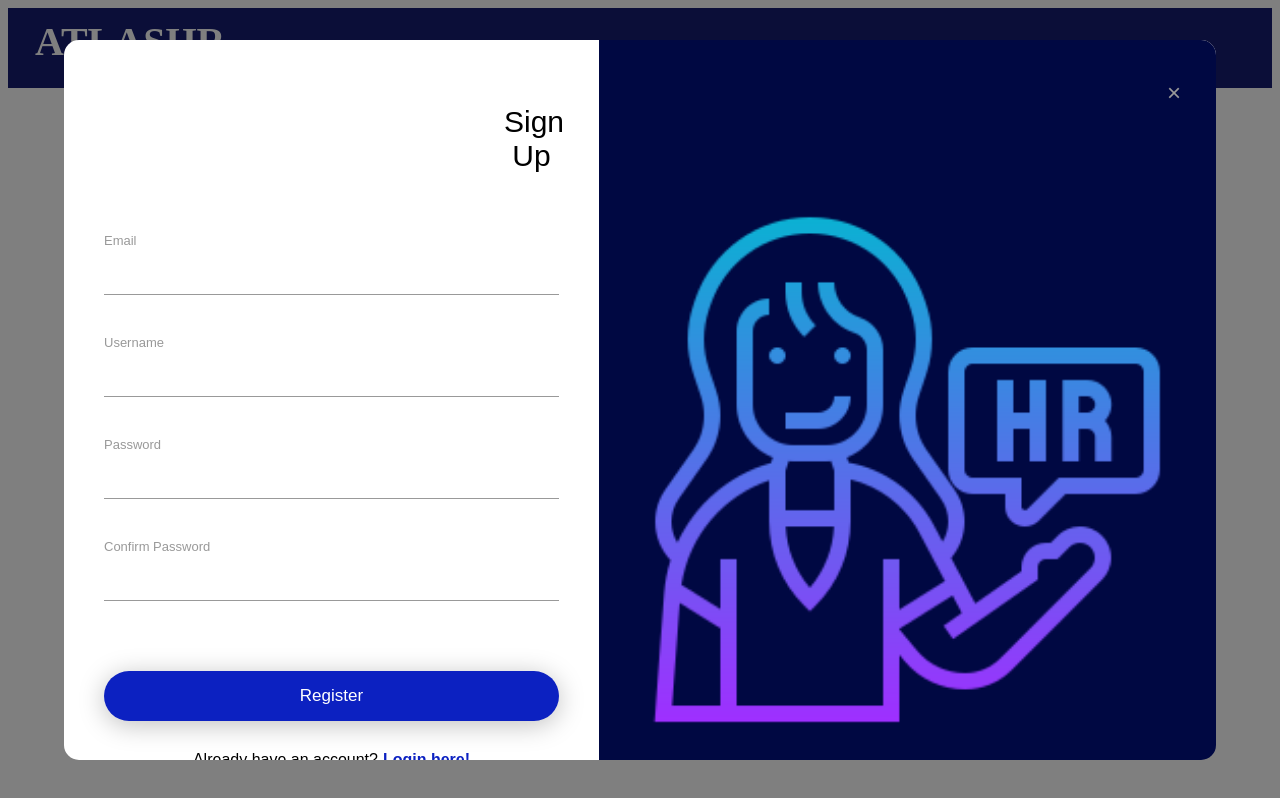
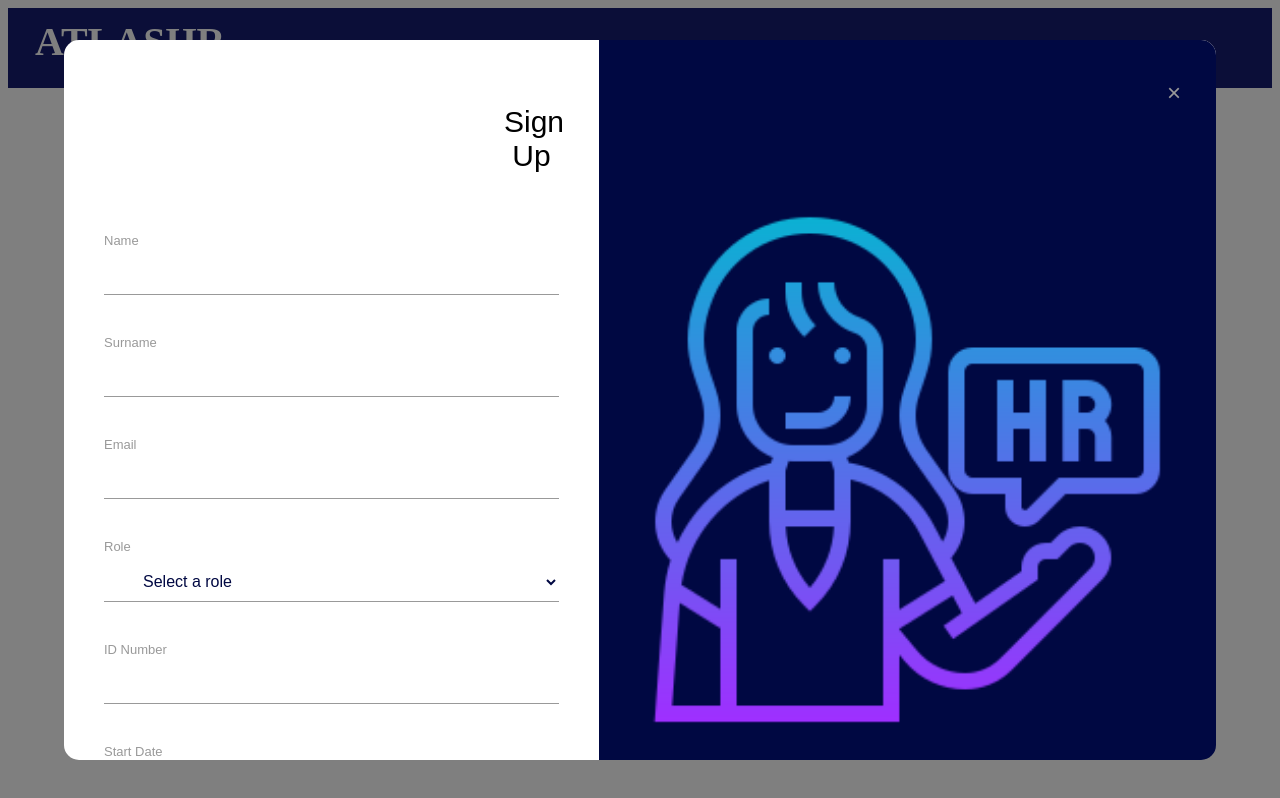
Before and after one commit to NetworkcoTeam/HR_Tool, a React (Create React App) app: page / in a window 1280 px wide. Both pictures are taken after a click on the button "Register". Built offline with nearby package versions, Linux system fonts and the light colour scheme.

Commit message:
Added registration fields

```diff
--- a/src/Components/RegisterForm.js
+++ b/src/Components/RegisterForm.js
@@ -4,8 +4,12 @@ import './RegisterForm.css';
 const RegisterForm = () => {
   const [isOpen, setIsOpen] = useState(false);
   const [formData, setFormData] = useState({
+    name: '',
+    surname: '',
     email: '',
-    username: '',
+    role: '',
+    IdNumber: '',
+    startDate: '',
     password: '',
     confirmPassword: ''
   });
@@ -22,16 +26,10 @@ const RegisterForm = () => {
     }));
   };
 
-  /**const handleSubmit = (e) => {
-    e.preventDefault();
-    console.log('Registration data:', formData);
-    // Add your registration logic here
-  };*/
-
   const handleSubmit = async (e) => {
     e.preventDefault();
 
-  // Optional: Basic client-side validation
+    // Basic client-side validation
     if (formData.password !== formData.confirmPassword) {
       alert("Passwords do not match!");
       return;
@@ -44,8 +42,12 @@ const RegisterForm = () => {
           'Content-Type': 'application/json',
         },
         body: JSON.stringify({
+          name: formData.name,
+          surname: formData.surname,
           email: formData.email,
-        username: formData.username,
+          role: formData.role,
+          IdNumber: formData.IdNumber,
+          startDate: formData.startDate,
           password: formData.password
         }),
       });
@@ -61,7 +63,6 @@ const RegisterForm = () => {
       console.error('Error:', error);
     }
   };
-
 
   return (
     <div className="registration-component">
@@ -82,6 +83,38 @@ const RegisterForm = () => {
 
                 <form onSubmit={handleSubmit}>
                   <div className="form-group">
+                    <label className="input-label">Name</label>
+                    <div className="input-wrapper">
+                      <span className="input-icon user-icon"></span>
+                      <input
+                        type="text"
+                        name="name"
+                        className="form-input"
+                        placeholder=""
+                        value={formData.name}
+                        onChange={handleChange}
+                        required
+                      />
+                    </div>
+                  </div>
+
+                  <div className="form-group">
+                    <label className="input-label">Surname</label>
+                    <div className="input-wrapper">
+                      <span className="input-icon user-icon"></span>
+                      <input
+                        type="text"
+                        name="surname"
+                        className="form-input"
+                        placeholder=""
+                        value={formData.surname}
+                        onChange={handleChange}
+                        required
+                      />
+                    </div>
+                  </div>
+
+                  <div className="form-group">
                     <label className="input-label">Email</label>
                     <div className="input-wrapper">
                       <span className="input-icon email-icon"></span>
@@ -98,15 +131,48 @@ const RegisterForm = () => {
                   </div>
 
                   <div className="form-group">
-                    <label className="input-label">Username</label>
+                    <label className="input-label">Role</label>
                     <div className="input-wrapper">
-                      <span className="input-icon user-icon"></span>
+                      <span className="input-icon role-icon"></span>
+                      <select
+                        name="role"
+                        className="form-input"
+                        value={formData.role}
+                        onChange={handleChange}
+                        required
+                      >
+                        <option value="">Select a role</option>
+                        <option value="admin">Admin</option>
+                        <option value="employee">Employee</option>
+                      </select>
+                    </div>
+                  </div>
+
+                  <div className="form-group">
+                    <label className="input-label">ID Number</label>
+                    <div className="input-wrapper">
+                      <span className="input-icon id-icon"></span>
                       <input
                         type="text"
-                        name="username"
+                        name="IdNumber"
                         className="form-input"
                         placeholder=""
-                        value={formData.username}
+                        value={formData.IdNumber}
+                        onChange={handleChange}
+                        required
+                      />
+                    </div>
+                  </div>
+
+                  <div className="form-group">
+                    <label className="input-label">Start Date</label>
+                    <div className="input-wrapper">
+                      <span className="input-icon date-icon"></span>
+                      <input
+                        type="date"
+                        name="startDate"
+                        className="form-input"
+                        value={formData.startDate}
                         onChange={handleChange}
                         required
                       />
--- a/src/index.js
+++ b/src/index.js
@@ -2,7 +2,6 @@ import React from 'react';
 import ReactDOM from 'react-dom/client';
 import App from './App';
 import { BrowserRouter } from 'react-router-dom';
-import '@fortawesome/fontawesome-free/css/all.min.css';
 
 const root = ReactDOM.createRoot(document.getElementById('root'));
 root.render(
```
Lines whose indentation alone changed are shown as unchanged.
